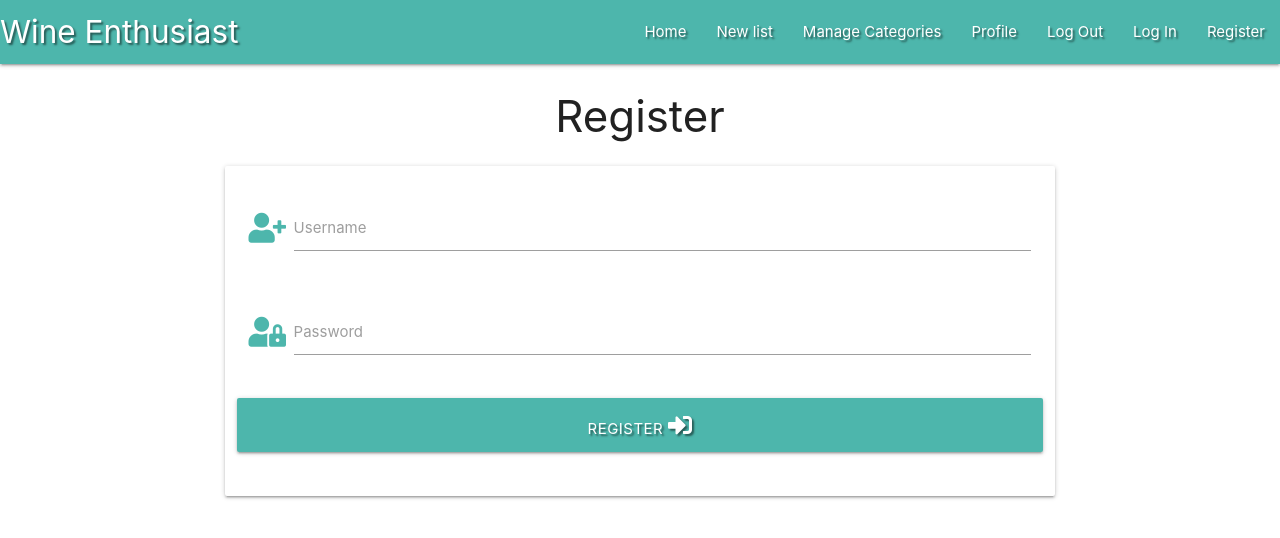
After one commit to YOSTINA-dh/TSEHAY-S--KITCHEN, a Flask app: page /register in a window 1280 px wide. The commit adds this page. Shown: the top 538 px of the page. Run offline with Flask 2, Linux system fonts and the light colour scheme; some libraries are stand-ins or nearby versions.

Commit message:
Add REgister template

```diff
--- a/app.py
+++ b/app.py
@@ -24,6 +24,11 @@ def get_lists():
     return render_template("lists.html", lists=lists)
 
 
+@app.route("/register", methods=["GET", "POST"])
+def register():
+    return render_template("register.html")
+
+
 if __name__ == "__main__":
     app.run(host=os.environ.get("IP"),
             port=int(os.environ.get("PORT")),
--- a/templates/base.html
+++ b/templates/base.html
@@ -30,7 +30,7 @@
                     <li><a href="#">Profile</a></li>
                     <li><a href="#">Log Out</a></li>
                     <li><a href="#">Log In</a></li>
-                    <li><a href="#">Register</a></li>
+                    <li><a href="{{ url_for('register') }}">Register</a></li>
                 </ul>
             </div>
         </nav>
@@ -46,7 +46,7 @@
             <li><a href="#">Profile</a></li>
             <li><a href="#">Log Out</a></li>
             <li><a href="#">Log In</a></li>
-            <li><a href="#">Register</a></li>
+            <li><a href="{{ url_for('register') }}">Register</a></li>
         </ul>
     </header>
 
--- /dev/null
+++ b/templates/register.html
@@ -0,0 +1,35 @@
+{% extends "base.html" %}
+{% block content %}
+
+<h3 class="center-align">Register</h3>
+
+<div class="row">
+    <form class="col s12 m8 offset-m2" method="POST" action="{{ url_for('register') }}">
+        <div class="card-panel">
+            <!-- username -->
+            <div class="row">
+                <div class="input-field col s12">
+                    <i class="fas fa-user-plus prefix teal-text text-lighten-2"></i>
+                    <input id="username" name="username" type="text" class="validate">
+                    <label for="username">Username</label>
+                </div>
+            </div>
+            <!-- passowrd -->
+            <div class="row">
+                <div class="input-field col s12">
+                    <i class="fas fa-user-lock prefix teal-text text-lighten-2"></i>
+                    <input id="password" name="password" type="password" class="validate">
+                    <label for="password">Password</label>
+                </div>
+            </div>
+            <!-- register -->
+            <div class="row">
+                <button type="submit" class="col s12 btn-large teal lighten-2 text-shadow">
+                    Register <i class="fas fa-sign-in-alt"></i>
+                </button>
+            </div>
+        </div>
+    </form>
+</div>
+
+{% endblock %}
```
Also changed, not shown: static/css/style.css (line endings or trailing spaces).
